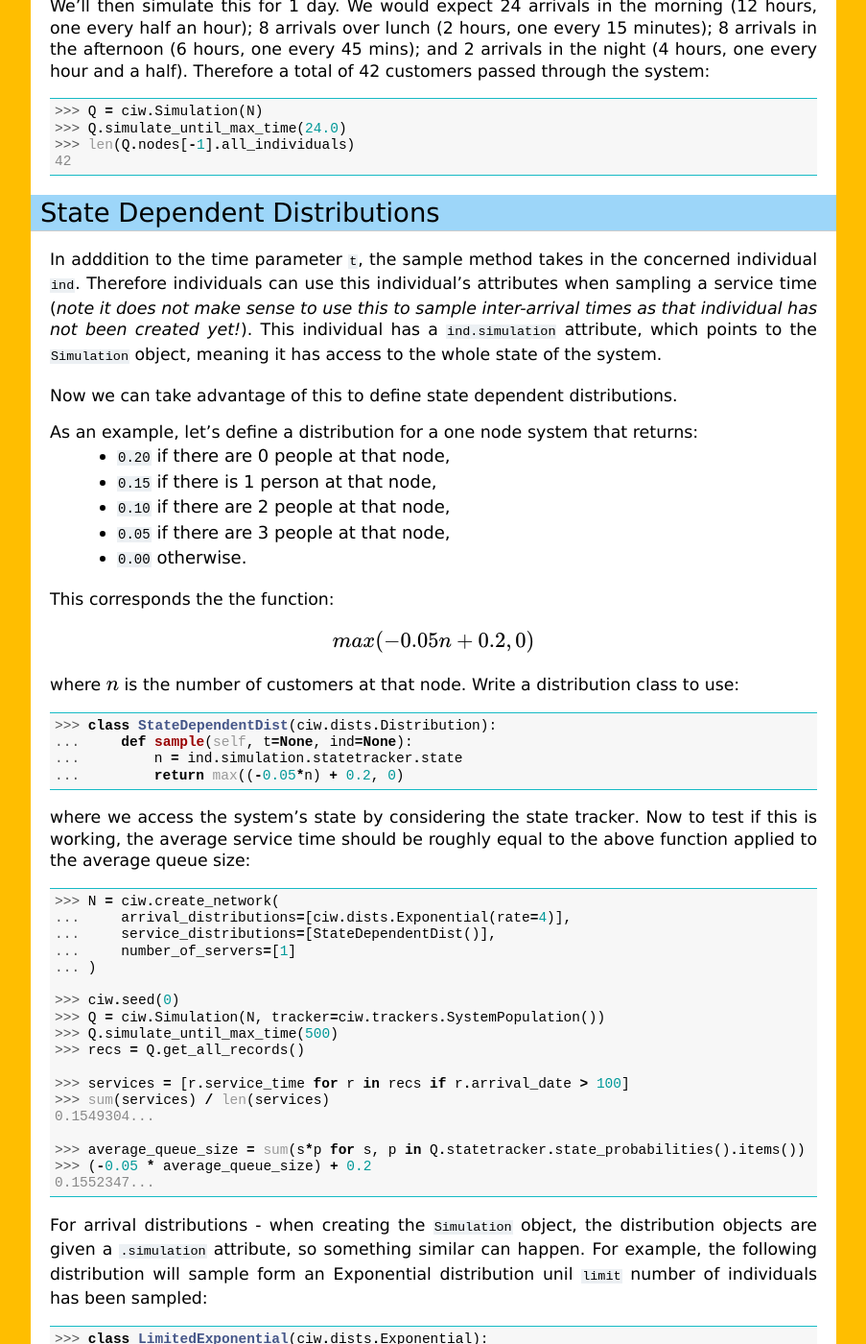
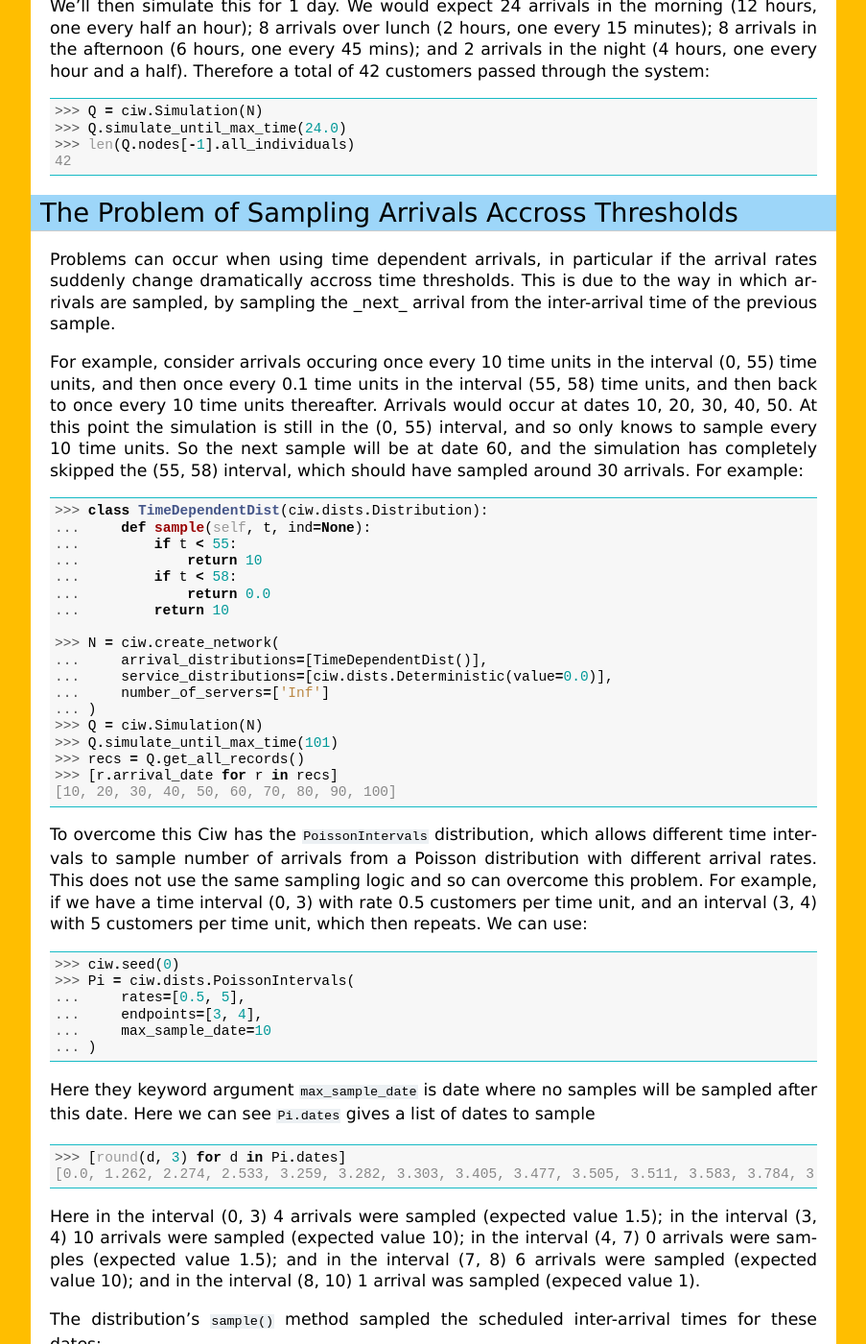
Before and after one commit to CiwPython/Ciw, a Sphinx documentation site: the page built from docs/Guides/time_dependent.rst, in a window 1280 px wide and 1400 px high, scrolled down 1282 px. Shown: the whole window at 96% size, without its empty margins (318-1221 px from the left). Built offline with Sphinx 7.4.7, drawn with Linux system fonts in a browser that asks for light colours; pages that are not in the unit, such as notebooks, are missing from menus; some of the changed text lies outside the part shown.

Commit message:
add docs for PoissonIntervals distribution

```diff
--- a/docs/Guides/time_dependent.rst
+++ b/docs/Guides/time_dependent.rst
@@ -66,6 +66,56 @@ Therefore a total of 42 customers passed through the system::
    >>> len(Q.nodes[-1].all_individuals)
    42
 
+
+
+The Problem of Sampling Arrivals Accross Thresholds
+---------------------------------------------------
+
+Problems can occur when using time dependent arrivals, in particular if the arrival rates suddenly change dramatically accross time thresholds. This is due to the way in which arrivals are sampled, by sampling the _next_ arrival from the inter-arrival time of the previous sample.
+
+For example, consider arrivals occuring once every 10 time units in the interval (0, 55) time units, and then once every 0.1 time units in the interval (55, 58) time units, and then back to once every 10 time units thereafter. Arrivals would occur at dates 10, 20, 30, 40, 50. At this point the simulation is still in the (0, 55) interval, and so only knows to sample every 10 time units. So the next sample will be at date 60, and the simulation has completely skipped the (55, 58) interval, which should have sampled around 30 arrivals.
+For example::
+
+    >>> class TimeDependentDist(ciw.dists.Distribution):
+    ...     def sample(self, t, ind=None):
+    ...         if t < 55:
+    ...             return 10
+    ...         if t < 58:
+    ...             return 0.0
+    ...         return 10
+
+    >>> N = ciw.create_network(
+    ...     arrival_distributions=[TimeDependentDist()],
+    ...     service_distributions=[ciw.dists.Deterministic(value=0.0)],
+    ...     number_of_servers=['Inf']
+    ... )
+    >>> Q = ciw.Simulation(N)
+    >>> Q.simulate_until_max_time(101)
+    >>> recs = Q.get_all_records()
+    >>> [r.arrival_date for r in recs]
+    [10, 20, 30, 40, 50, 60, 70, 80, 90, 100]
+
+
+To overcome this Ciw has the :code:`PoissonIntervals` distribution, which allows different time intervals to sample number of arrivals from a Poisson distribution with different arrival rates. This does not use the same sampling logic and so can overcome this problem. For example, if we have a time interval (0, 3) with rate 0.5 customers per time unit, and an interval (3, 4) with 5 customers per time unit, which then repeats. We can use::
+
+    >>> ciw.seed(0)
+    >>> Pi = ciw.dists.PoissonIntervals(
+    ...     rates=[0.5, 5],
+    ...     endpoints=[3, 4],
+    ...     max_sample_date=10
+    ... )
+
+Here they keyword argument :code:`max_sample_date` is date where no samples will be sampled after this date. Here we can see :code:`Pi.dates` gives a list of dates to sample
+
+    >>> [round(d, 3) for d in Pi.dates]
+    [0.0, 1.262, 2.274, 2.533, 3.259, 3.282, 3.303, 3.405, 3.477, 3.505, 3.511, 3.583, 3.784, 3.908, 7.251, 7.618, 7.756, 7.81, 7.91, 7.983, 9.804]
+
+Here in the interval (0, 3) 4 arrivals were sampled (expected value 1.5); in the interval (3, 4) 10 arrivals were sampled (expected value 10); in the interval (4, 7) 0 arrivals were samples (expected value 1.5); and in the interval (7, 8) 6 arrivals were sampled (expected value 10); and in the interval (8, 10) 1 arrival was sampled (expeced value 1).
+
+The distribution's :code:`sample()` method sampled the scheduled inter-arrival times for these dates::
+
+    >>> [round(Pi.sample(), 3) for _ in range(6)]
+    [1.262, 1.012, 0.259, 0.726, 0.023, 0.021]
 
 
 
```
Also changed, not shown: docs/Reference/distributions.rst (+14 -0 lines).
